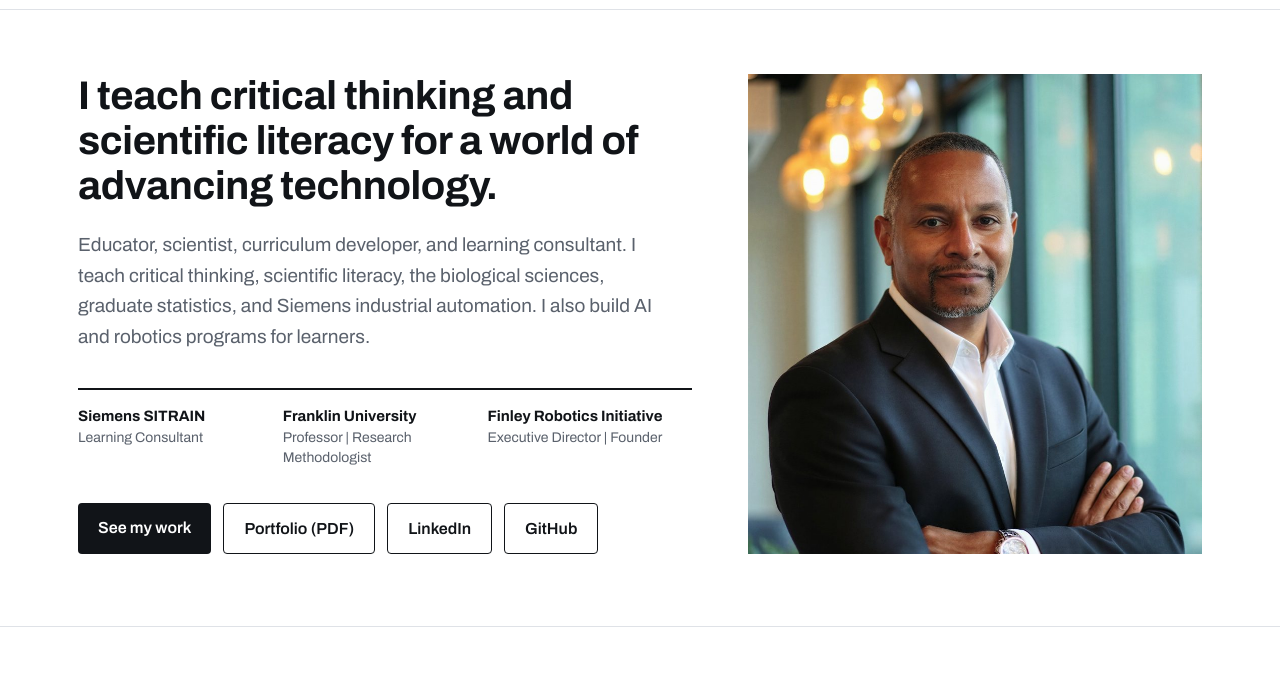
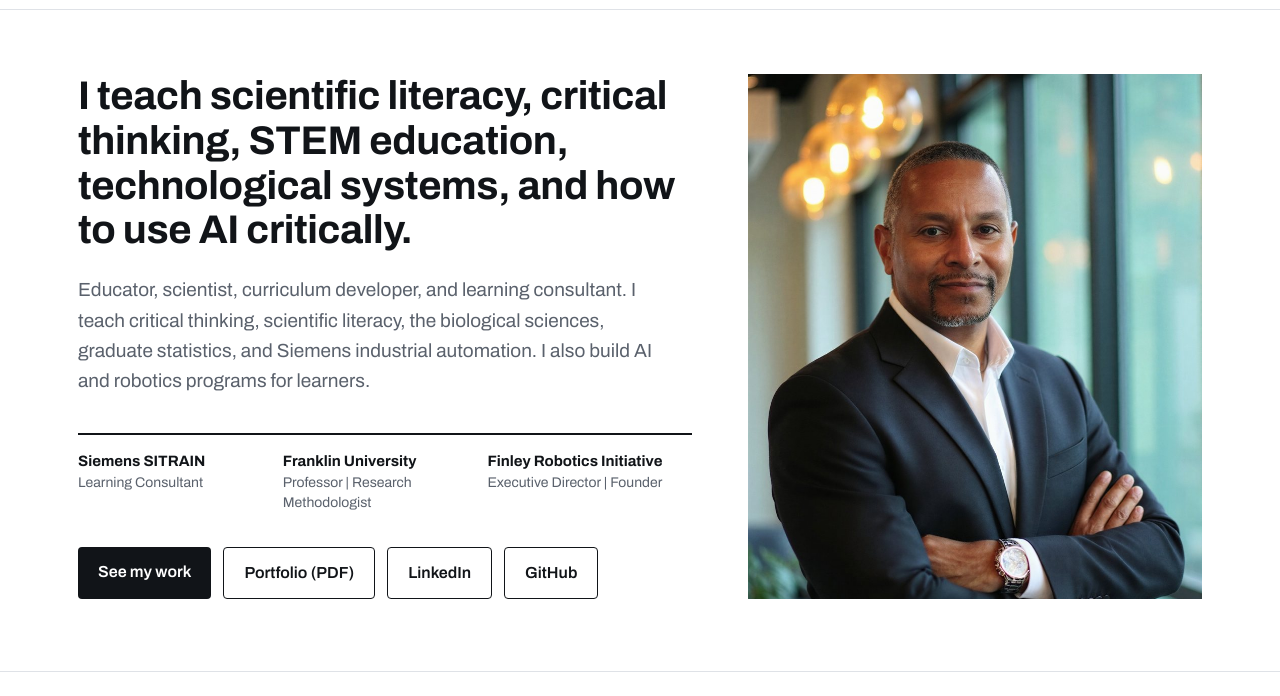
Before and after one commit to reijinarudo/Portfolio, a plain HTML site: page index.html in a window 1280 px wide. Shown: the part 55-751 px from the top of the page. Drawn offline with Linux system fonts and the light colour scheme.

Commit message:
Update index.html

```diff
--- a/index.html
+++ b/index.html
@@ -147,7 +147,7 @@
 
   <div class="wrap intro">
     <div>
-      <h1>I teach critical thinking and scientific literacy for a world of advancing technology.</h1>
+      <h1>I teach scientific literacy, critical thinking, STEM education, technological systems, and how to use AI critically.</h1>
       <p class="lead">Educator, scientist, curriculum developer, and learning consultant. I teach critical thinking, scientific literacy, the biological sciences, graduate statistics, and Siemens industrial automation. I also build AI and robotics programs for learners.</p>
       <div class="now">
         <div><b>Siemens SITRAIN</b><span>Learning Consultant</span></div>
```
